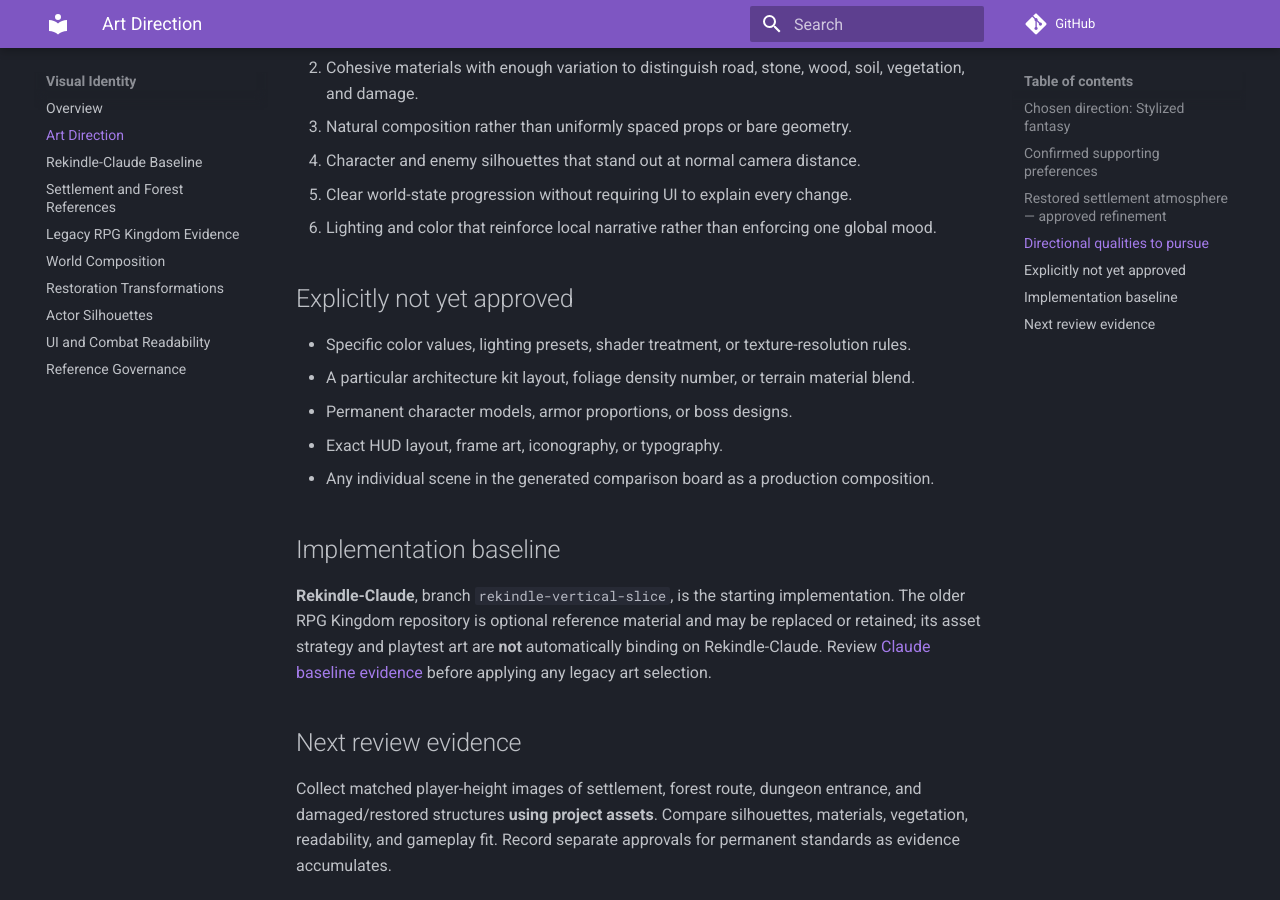
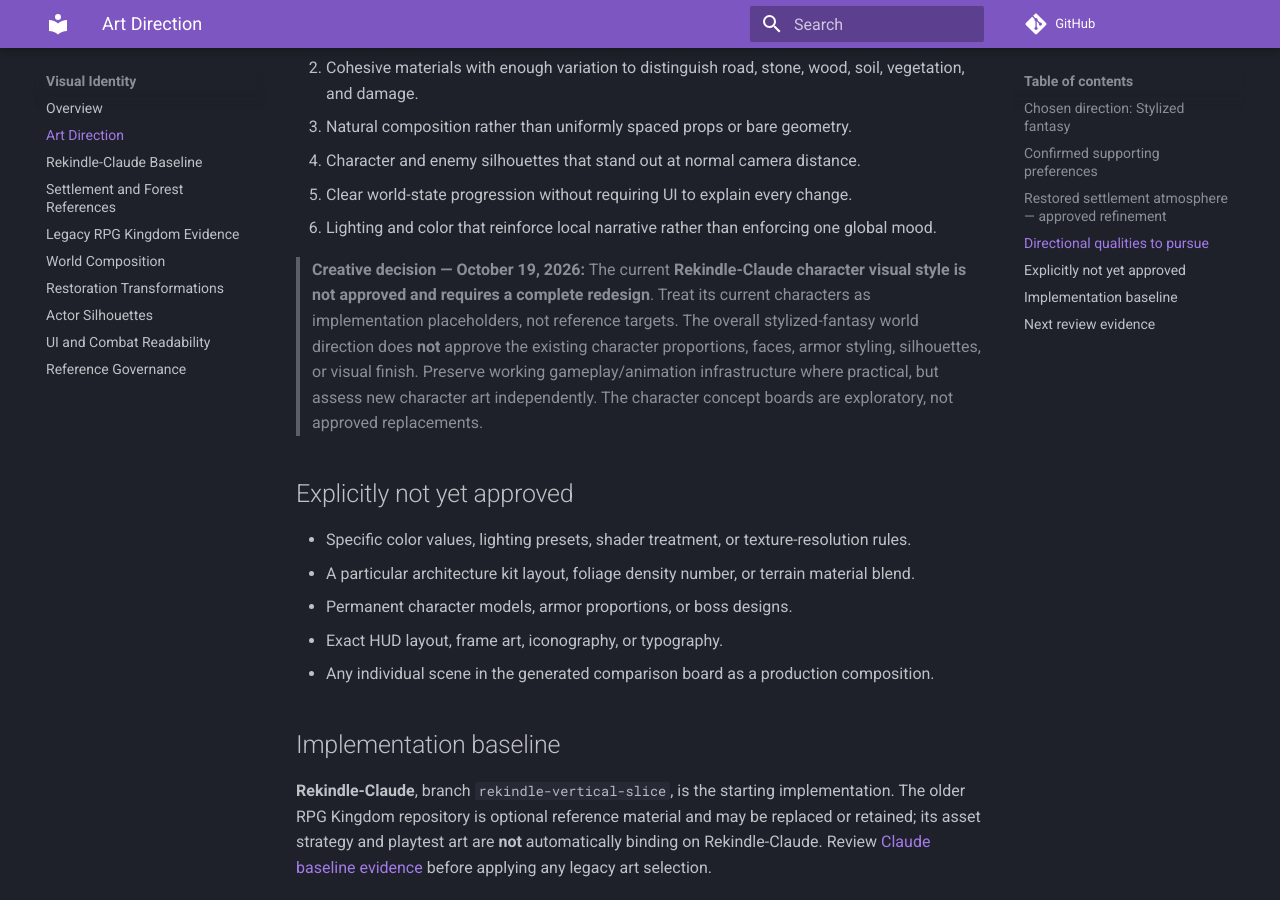
Before and after one commit to Shashakar/RPG-Kingdom-Design-Bible, an MkDocs documentation site: the page built from docs/visual/art-direction.md, in a window 1280 px wide and 900 px high, scrolled down 1157 px. Built offline with MkDocs 1.6.1 and Material for MkDocs 9.7.7, drawn with Linux system fonts in a browser that asks for light colours; comment, search, counter and statistics services are not loaded.

Commit message:
Mark current Rekindle-Claude character style for complete redesign

```diff
--- a/docs/visual/art-direction.md
+++ b/docs/visual/art-direction.md
@@ -26,6 +26,8 @@ The selected direction is **Stylized Fantasy (Option A)**. It prioritizes recogn
 5. Clear world-state progression without requiring UI to explain every change.
 6. Lighting and color that reinforce local narrative rather than enforcing one global mood.
 
+> **Creative decision — October 19, 2026:** The current **Rekindle-Claude character visual style is not approved and requires a complete redesign**. Treat its current characters as implementation placeholders, not reference targets. The overall stylized-fantasy world direction does **not** approve the existing character proportions, faces, armor styling, silhouettes, or visual finish. Preserve working gameplay/animation infrastructure where practical, but assess new character art independently. The character concept boards are exploratory, not approved replacements.
+
 ## Explicitly not yet approved
 
 - Specific color values, lighting presets, shader treatment, or texture-resolution rules.
```
